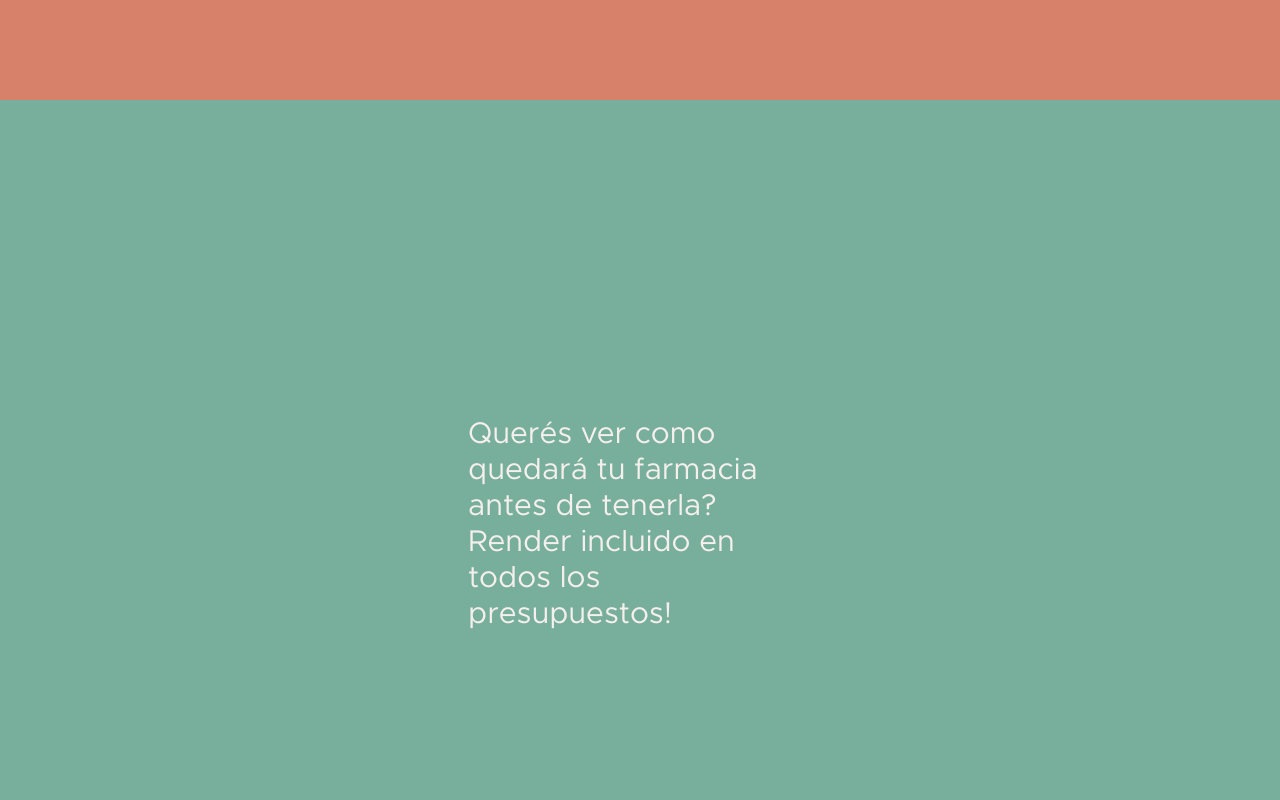
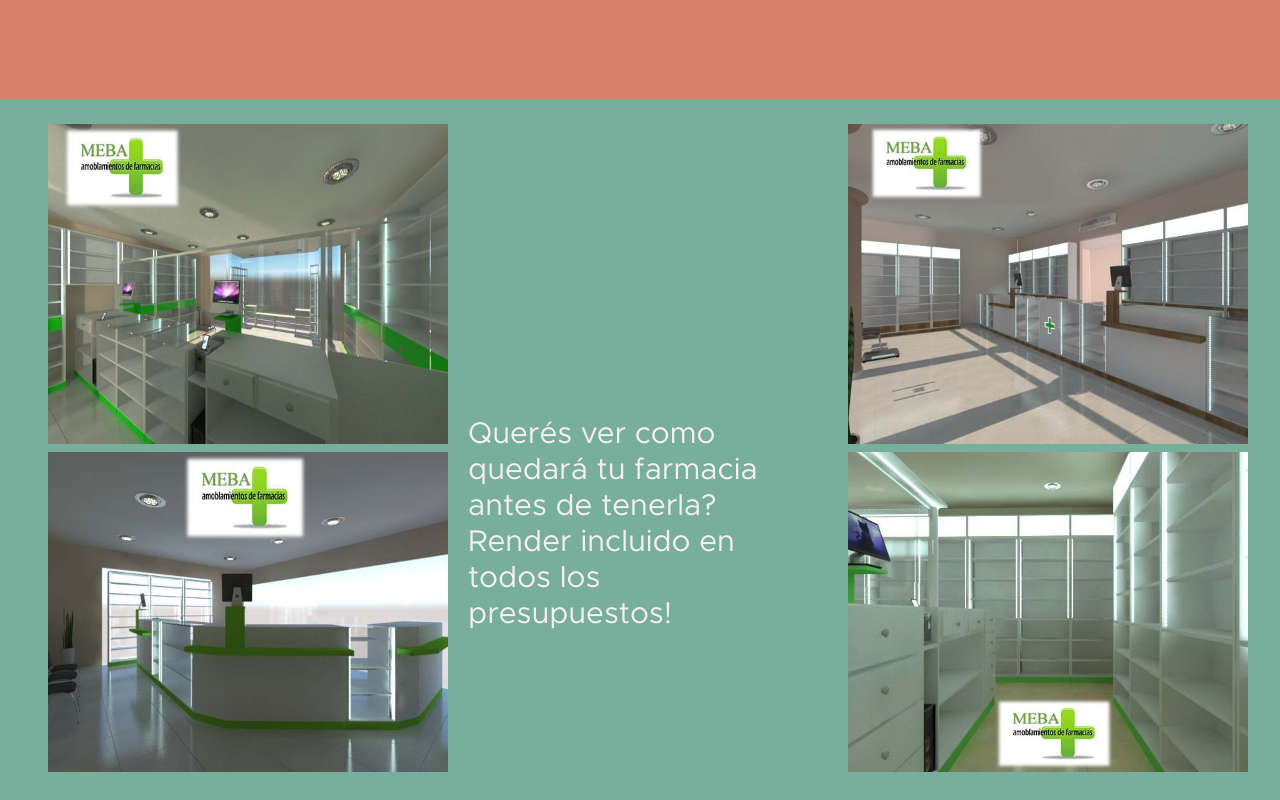
Before and after one commit to belennG/meba-amoblamientos, a Vue app: page / in a window 1280 px wide. Shown: the part 1500-2300 px from the top of the page. Built offline with nearby package versions, Linux system fonts and the light colour scheme; what @savvywombat/tailwindcss-grid-areas would draw is missing.

Commit message:
Adjust render view

```diff
--- a/src/views/Inicio.vue
+++ b/src/views/Inicio.vue
@@ -48,8 +48,8 @@
       class="h-auto w-screen bg-green-sheen text-isabelline px-10 py-6 grid grid-cols-3"
     >
       <div class="render-fotos-izq">
-        <img :src="render.Render1" alt="" class="w-100 h-80 mb-2 ml-2 grow" />
-        <img :src="render.Render2" alt="" class="w-100 h-80 ml-2 grow" />
+        <img :src="render[0]" alt="" class="w-100 h-80 mb-2 ml-2 grow" />
+        <img :src="render[1]" alt="" class="w-100 h-80 ml-2 grow" />
       </div>
       <div class="title">
         <h1 class="text-3xl mx-2 flex h-screen items-center px-5 ">
@@ -58,8 +58,8 @@
         </h1>
       </div>
       <div class="render-fotos-der">
-        <img :src="render.Render3" alt="" class="w-100 h-80 mb-2 ml-2 grow" />
-        <img :src="render.Render4" alt="" class="w-100 h-80 mb-2 ml-2 grow" />
+        <img :src="render[2]" alt="" class="w-100 h-80 mb-2 ml-2 grow" />
+        <img :src="render[3]" alt="" class="w-100 h-80 mb-2 ml-2 grow" />
       </div>
     </div>
     <div
--- a/src/views/QuienesSomos.vue
+++ b/src/views/QuienesSomos.vue
@@ -9,7 +9,7 @@
         class="slider-wrapper slider col-span-3 lg:col-span-2"
         style="min-height: 50vh"
       >
-        <Slider :images="quienesSomos" />
+        <Slider :images="imagesAsData" />
       </div>
       <div
         class="quienes-somos-texto col-span-3 lg:col-span-1 text-justify text-2xl mb-4 mx-2"
@@ -31,14 +31,16 @@
 <script lang="ts">
 import Vue from "vue";
 import Slider from "@/components/Slider.vue";
-import { quienesSomos } from "../photos";
+import quienesSomos1 from "@/assets/quienes-somos/quienesSomos1.jpeg";
+import quienesSomos2 from "@/assets/quienes-somos/quienesSomos2.jpeg";
+import quienesSomos3 from "@/assets/quienes-somos/quienesSomos3.jpeg";
 
 export default Vue.extend({
   data() {
     return {
       height: "100px",
       width: "100px",
-      quienesSomos: quienesSomos,
+      imagesAsData: [quienesSomos1, quienesSomos2, quienesSomos3],
     };
   },
   components: {
```
